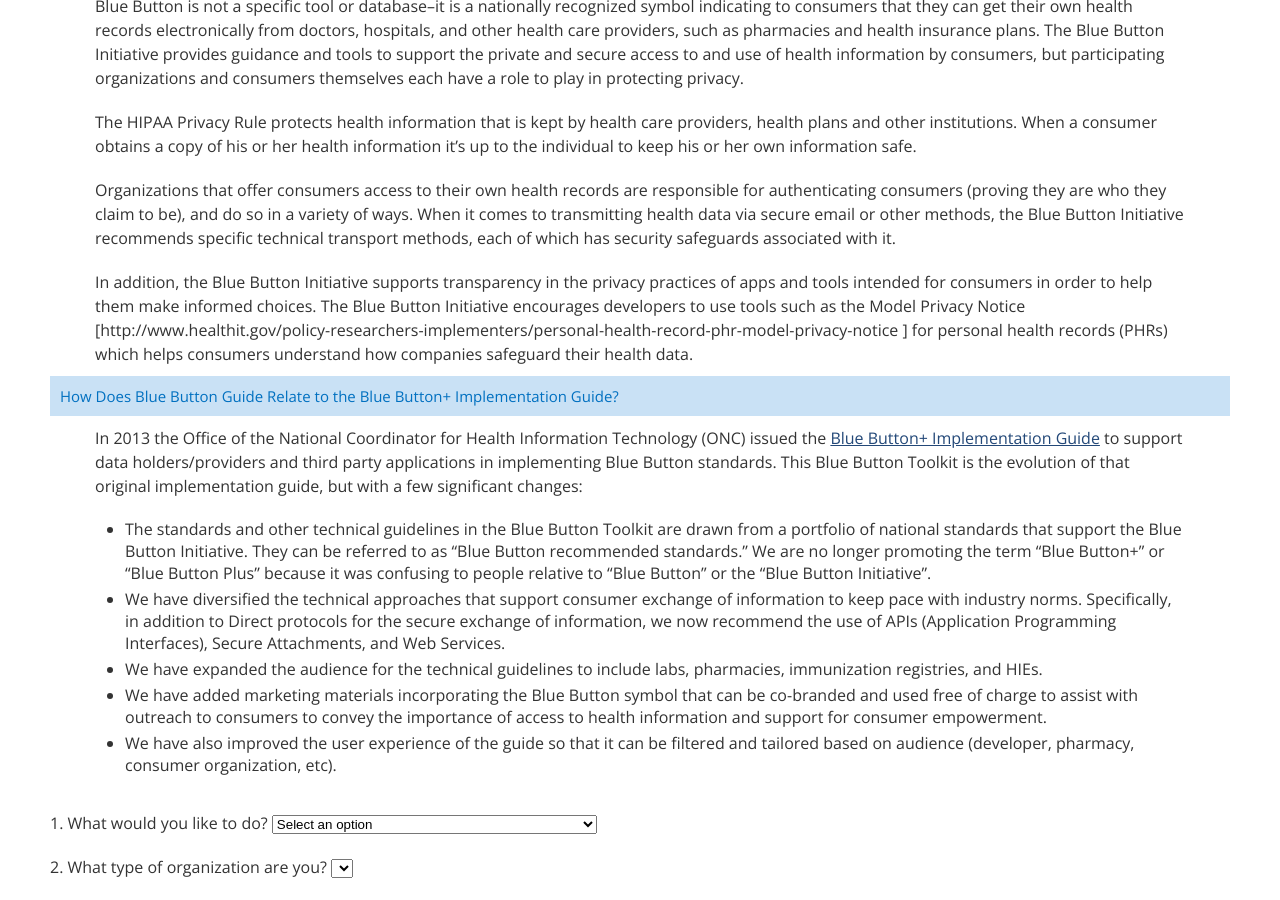
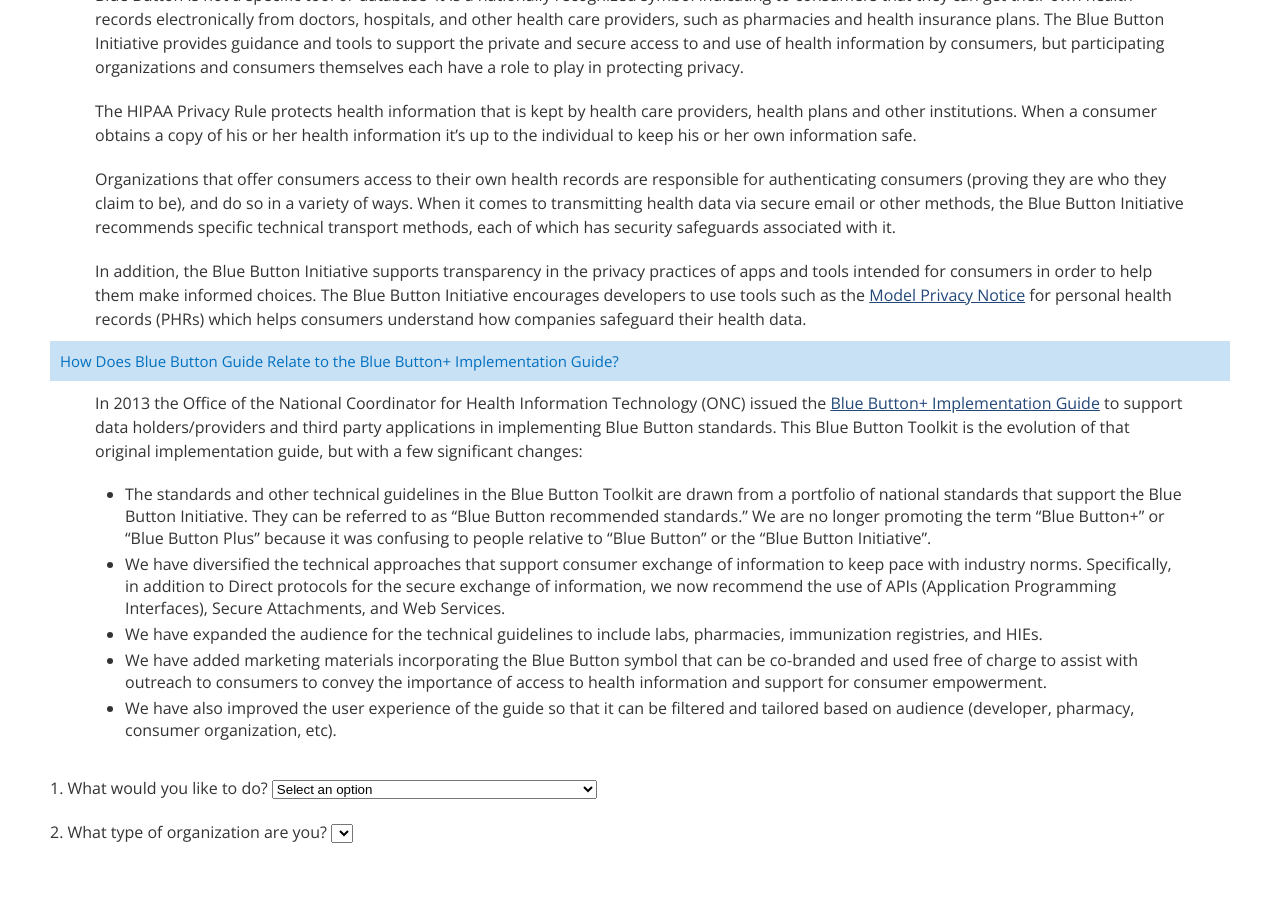
Before and after one commit to blue-button/blue-button-toolkit, a Jekyll site: the page built from selector/index.md, in a window 1280 px wide and 900 px high, scrolled down 2750 px. Built offline with Jekyll 4.4.1, drawn with Linux system fonts in a browser that asks for light colours; nearby versions of some CDN libraries; library files that are not in the unit come from our copies; Markdown is read by kramdown in place of the engine named in the settings; some of the changed lines change nothing that is shown; some of the changed text lies outside the part shown.

Commit message:
Saving progress...

```diff
--- a/_layouts/selector.html
+++ b/_layouts/selector.html
@@ -9,7 +9,7 @@
 		<div class="box">
 			<h1><div class="logo"></div><br />Blue Button Toolkit</h1>
 			<p>A Kit for Organizations to Support Consumers in Getting &amp; Using their Health Records</p>
-			<h4>This site is not yet public. Not endorsed by ONC.</h4>
+			<h5>This site is under development and is not endorsed by ONC.</h5>
 <!-- 		<div class="center">
 			<a class="button" href="#"><span>Go</span></a>
 		</div> -->
@@ -70,7 +70,7 @@
 
 		<p>Organizations that offer consumers access to their own health records are responsible for authenticating consumers (proving they are who they claim to be), and do so in a variety of ways. When it comes to transmitting health data via secure email or other methods, the Blue Button Initiative recommends specific technical transport methods, each of which has security safeguards associated with it.</p>
 
-		<p>In addition, the Blue Button Initiative supports transparency in the privacy practices of apps and tools intended for consumers in order to help them make informed choices.  The Blue Button Initiative encourages developers to use tools such as the Model Privacy Notice [http://www.healthit.gov/policy-researchers-implementers/personal-health-record-phr-model-privacy-notice ] for personal health records (PHRs) which helps consumers understand how companies safeguard their health data.</p>
+		<p>In addition, the Blue Button Initiative supports transparency in the privacy practices of apps and tools intended for consumers in order to help them make informed choices.  The Blue Button Initiative encourages developers to use tools such as the <a href="http://www.healthit.gov/policy-researchers-implementers/personal-health-record-phr-model-privacy-notice">Model Privacy Notice</a> for personal health records (PHRs) which helps consumers understand how companies safeguard their health data.</p>
 	</div>
 	<div class="intro-section odd" id="intro-section7">How Does Blue Button Guide Relate to the Blue Button+ Implementation Guide?<span></span></div>
 	<div>
--- a/js/selector.js
+++ b/js/selector.js
@@ -1668,13 +1668,15 @@
 			case 'build':
 				var data_types = getDataTypeObject($("#"+thirdSelectBoxId).val());
 				populateDeveloperResources(recommendationsId, data_types);
-				$("#"+thirdSelectBoxId+"-description").html(getAudienceDescription($("#"+thirdSelectBoxId).val())+"<br>");
+				$("#"+thirdSelectBoxId+"-description").html(getDescription($("#"+thirdSelectBoxId).val())+"<br>");
 				$("#"+thirdSelectBoxId+"-action").html("3. Select the resource that you want to use.");
 				break;
 			case 'market':
 				var resources = getDataTypeResources($("#"+thirdSelectBoxId).val());
+				var description = getDataTypeDescription($("#"+thirdSelectBoxId).val());
+				resources.description = description;
 				populateMarketingResources(recommendationsId, resources);
-				$("#"+thirdSelectBoxId+"-description").html(getAudienceDescription($("#"+thirdSelectBoxId).val())+"<br>");
+				$("#"+thirdSelectBoxId+"-description").html(getDescription($("#"+thirdSelectBoxId).val())+"<br>");
 				$("#"+thirdSelectBoxId+"-action").html("3. Select the resource that you want to use.");
 				break;
 			default:
@@ -1782,14 +1784,15 @@
 	if(developer_flag){
 
 		guidePanelHtml += "<h3>" + $("#"+thirdSelectBoxId+ " :selected").text() +" designed for developers.</h3>";
-		guidePanelHtml += "<p>" + resources.description + "</p>";
+		guidePanelHtml += "<div>" + resources.description + "</div>";
 		guidePanelHtml += "<a target='_blank' href='" + resources.link + "'>View</a>";
 
 	}else{
+		guidePanelHtml += "<h3>" + $("#"+thirdSelectBoxId+ " :selected").text() +" resources for a " + $("#"+secondSelectBoxId+ " :selected").text()  + "</h3>";
+		guidePanelHtml += "<div>" + resources.description + " </div><br>";
 		$(resources).each(function(a){
-			guidePanelHtml += "<h3>" + $("#"+thirdSelectBoxId+ " :selected").text() +" resources for a " + $("#"+secondSelectBoxId+ " :selected").text()  + "</h3>";;
-			guidePanelHtml += "<p>" + resources[a].description + "</p>";
-			guidePanelHtml += "<a target='_blank' href='" + resources[a].link + "'>View</a>";
+			guidePanelHtml += "<div>" + resources[a].name + " - ";
+			guidePanelHtml += "<a target='_blank' href='" + resources[a].link + "'>View</a></div> <br>";
 		});
 	}
 
@@ -1847,17 +1850,22 @@
 	var data_type_path_array = data_type_path.split("-");
 	var audience_description = data[data_type_path_array[0]].audience[parseInt(data_type_path_array[1])].description;
 
-	if(data_type_path_array[0] == "market"){
-		audience_description = market_descriptions[$("#"+secondSelectBoxId+" option:selected").text()];
-	}
-
-	if(data_type_path_array[0] == "developer"){
-		audience_description = general_descriptions[$("#"+secondSelectBoxId+" option:selected").text()];
-	}
-
 	return audience_description;
 }
 
+/**Get Description**/
+function getDescription(data_type_path){
+	var description = "";
+	var data_type_path_array = data_type_path.split("-");
+
+	if(data_type_path_array[0] == "market"){
+		description = market_descriptions[$("#"+secondSelectBoxId+" option:selected").text()];
+	}else{
+		description = general_descriptions[$("#"+secondSelectBoxId+" option:selected").text()];
+	}
+
+	return description;
+}
 
 
 /**Get Current Data Type Object**/
```
